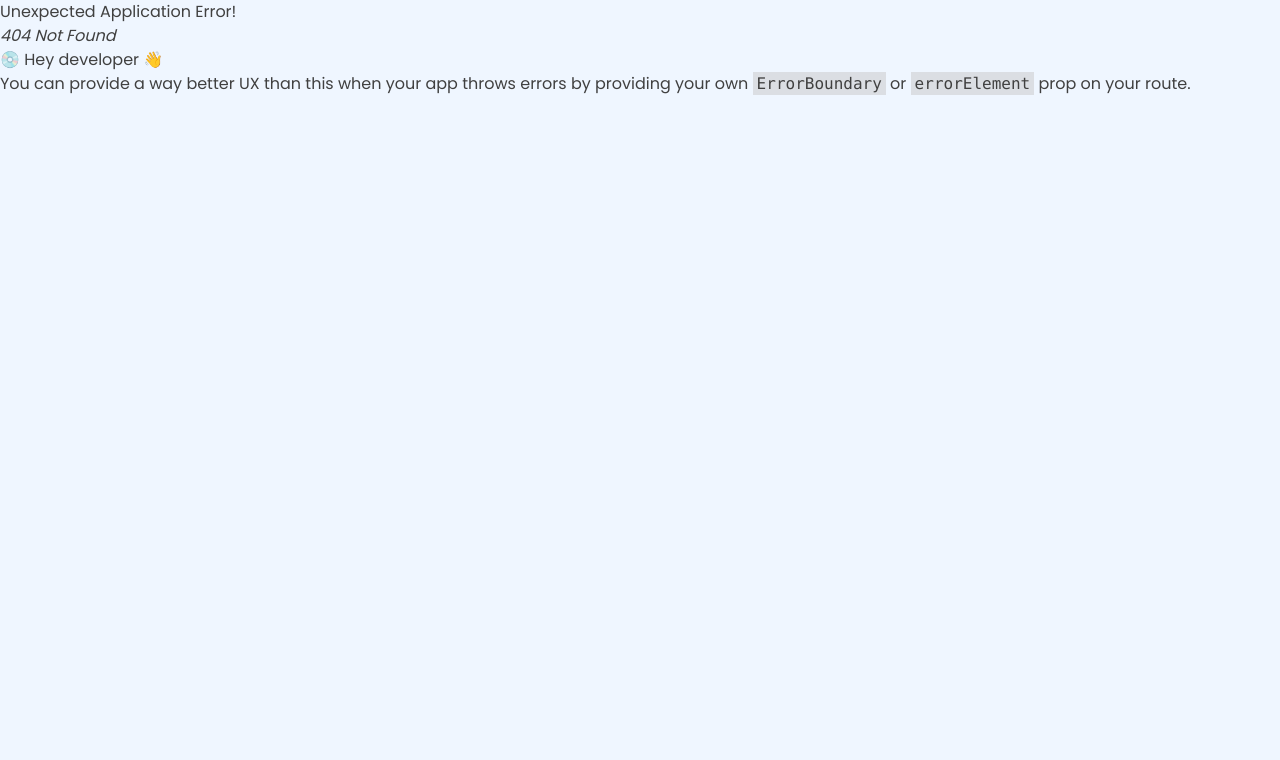
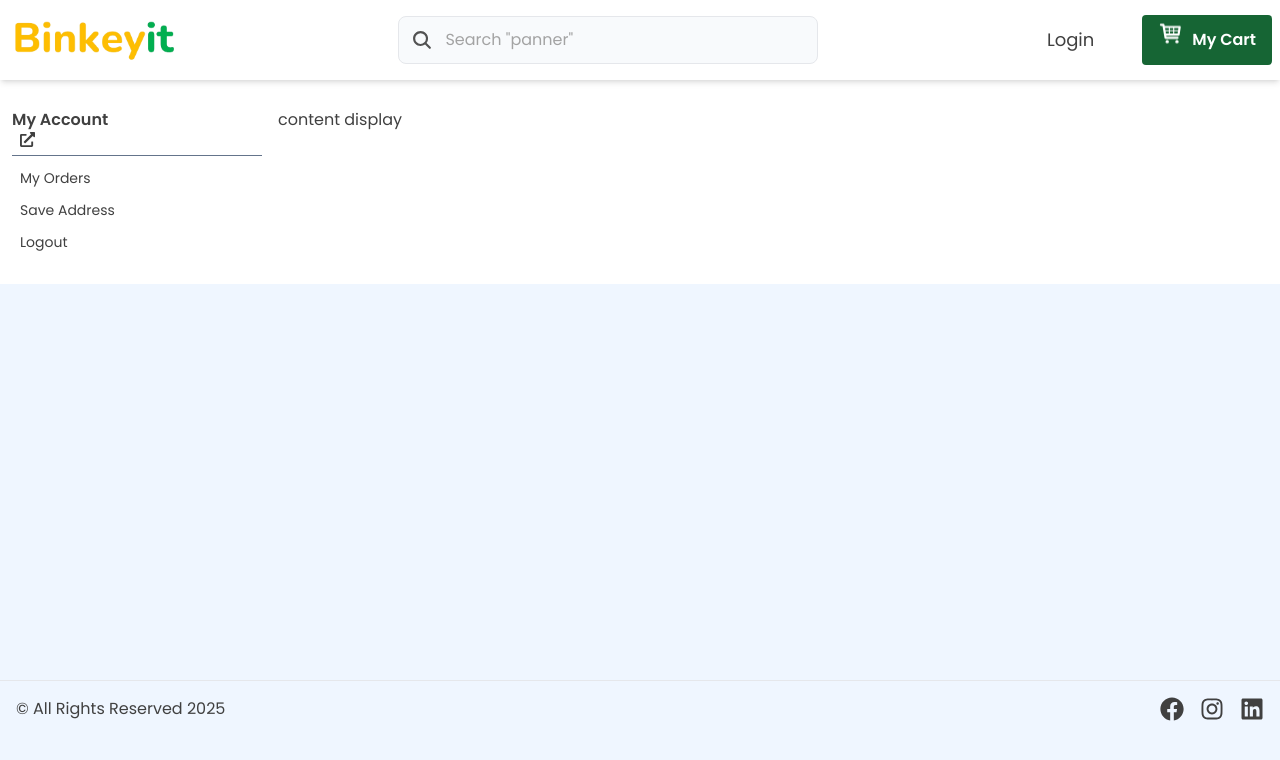
Before and after one commit to masonnguyen1243/blinkit-ui, a React (Vite) app: page /dashboard in a window 1280 px wide. Before the commit this address had no page. Shown: the top 760 px of the page. Built offline with nearby package versions, Linux system fonts and the light colour scheme; no server answers.

Commit message:
Dashboard

```diff
--- /dev/null
+++ b/src/Layouts/Dashboard.jsx
@@ -0,0 +1,18 @@
+import UserMenu from "../components/UserMenu";
+
+const Dashboard = () => {
+  return (
+    <section className="bg-white">
+      <div className="container mx-auto grid p-3 lg:grid-cols-[250px,1fr]">
+        {/* menu left */}
+        <div className="sticky top-24 hidden overflow-y-auto py-4 lg:block">
+          <UserMenu />
+        </div>
+
+        {/* content right */}
+        <div className="bg-white p-4">content display</div>
+      </div>
+    </section>
+  );
+};
+export default Dashboard;
--- a/src/components/UserMenu.jsx
+++ b/src/components/UserMenu.jsx
@@ -6,6 +6,7 @@ import SummaryApi from "../common/SummaryApi";
 import { logout } from "../store/userSlice";
 import toast from "react-hot-toast";
 import AxiosToastError from "../utils/AxiosToastError";
+import { FaExternalLinkAlt } from "react-icons/fa";
 
 const UserMenu = ({ close }) => {
   const user = useSelector((state) => state.user);
@@ -35,7 +36,14 @@ const UserMenu = ({ close }) => {
   return (
     <div>
       <div className="font-semibold">My Account</div>
-      <div className="text-sm">{user.name || user.mobile}</div>
+      <div className="flex items-center gap-2 text-sm">
+        <span className="line-clamp-1 max-w-52 text-ellipsis">
+          {user.name || user.mobile}
+        </span>
+        <Link to={"/dashboard/profile"} className="hover:text-primary-200">
+          <FaExternalLinkAlt size={15} />
+        </Link>
+      </div>
 
       <Divider />
 
--- /dev/null
+++ b/src/pages/MyOrders.jsx
@@ -0,0 +1,4 @@
+const MyOrders = () => {
+  return <div>MyOrders</div>;
+};
+export default MyOrders;
--- /dev/null
+++ b/src/pages/Profile.jsx
@@ -0,0 +1,4 @@
+const Profile = () => {
+  return <div>Profile</div>;
+};
+export default Profile;
```
Also changed, not shown: src/routes/index.jsx (+12 -0 lines).
